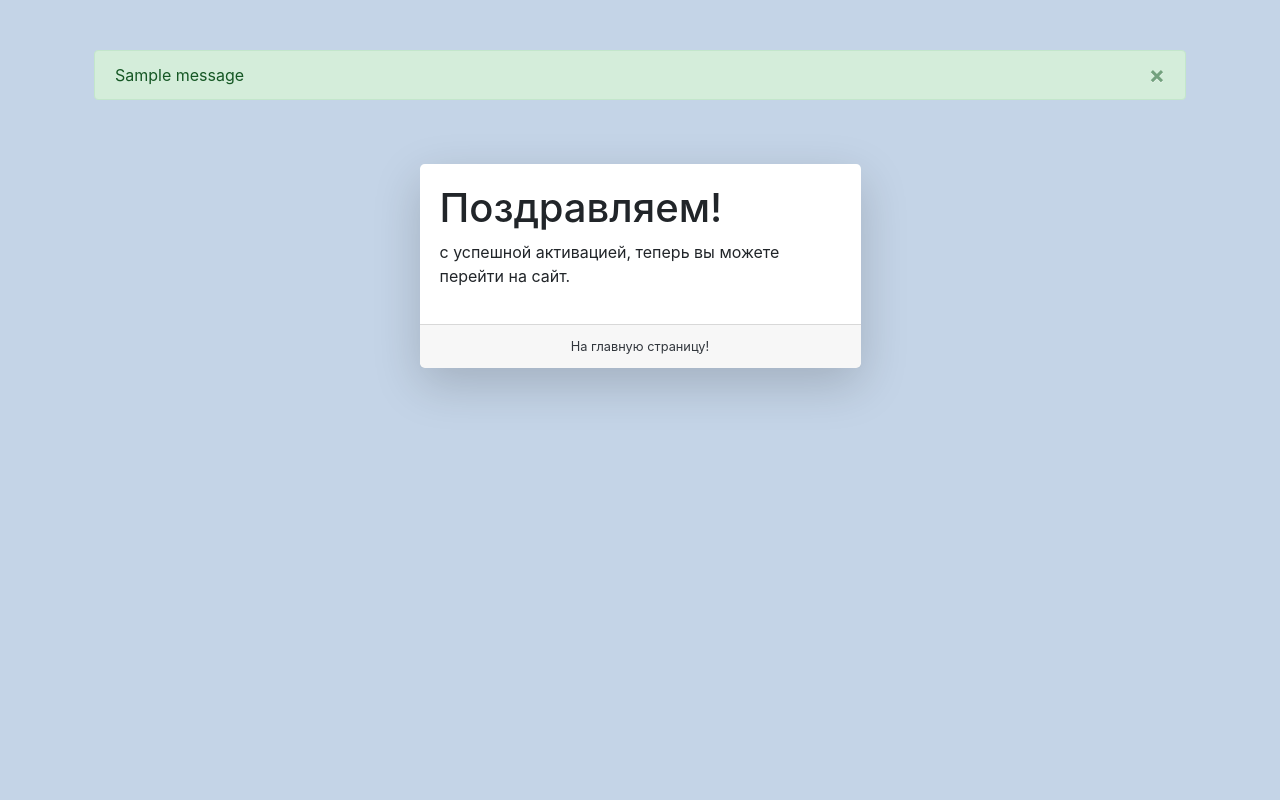
After one commit to borisshavrin/geekshop, a Django app: a page that uses users/templates/users/base.html in a window 1280 px wide. The commit adds this page. Run offline with Django 3.2, Linux system fonts and the light colour scheme; tables that the repository leaves empty hold one stand-in row (values such as "Sample post"); one stand-in notice (Sample message) is shown; parts of the project's set-up code (start-up, migrations or seed data) failed here and were passed over; some libraries are stand-ins or nearby versions.

Commit message:
added send_mail function in UserRegisterViews and verify user by link, added context_processors.py

```diff
--- /dev/null
+++ b/basket/context_processors.py
@@ -0,0 +1,12 @@
+from basket.models import Basket
+
+
+def basket(request):
+    baskets = []
+
+    if request.user.is_authenticated:
+        baskets = Basket.objects.filter(user=request.user)
+
+    return {
+        'basket': baskets,
+    }
--- a/users/models.py
+++ b/users/models.py
@@ -1,6 +1,18 @@
+from datetime import timedelta
+
 from django.db import models
 from django.contrib.auth.models import AbstractUser
+from django.utils.timezone import now
 
 
 class User(AbstractUser):
     image = models.ImageField(upload_to='users_images', blank=True)
+
+    activation_key = models.CharField(max_length=128, blank=True)
+    activation_key_expires = models.DateTimeField(default=(now() + timedelta(hours=48)))
+
+    def is_activation_key_expired(self):
+        if now() <= self.activation_key_expires:
+            return False
+
+        return True
--- a/users/templates/users/base.html
+++ b/users/templates/users/base.html
@@ -18,6 +18,24 @@
     <div id="layoutAuthentication_content">
         <main>
             <div class="container">
+                {% if messages or form.errors %}
+                    <div class="alert {% if messages %} alert-success {% else %} alert-warning {% endif %}
+                        alert-dismissible fade show" role="alert" style="margin-top: 50px;">
+                        {% if messages %}
+                            {% for message in messages %}
+                                {{ message }}
+                            {% endfor %}
+                        {% else %}
+                            {% for error_field, error_message in form.errors.items %}
+                                <li> {{ error_field }}: {{ error_message }}</li>
+                            {% endfor %}
+                        {% endif %}
+                        <button type="button" class="close" data-dismiss="alert" aria-label="Close">
+                            <span aria-hidden="true">&times;</span>
+                        </button>
+                    </div>
+                {% endif %}
+
                 <div class="row justify-content-center">
                     {% block content %}
 
--- /dev/null
+++ b/users/templates/users/verification.html
@@ -0,0 +1,24 @@
+{% extends 'users/base.html' %}
+
+{% block content %}
+
+        <div class="col-lg-5">
+            <div class="card shadow-lg border-0 rounded-lg mt-5">
+
+                <div class="card-body">
+                    {% if user %}
+                        <h1>Поздравляем!</h1>
+                        <p>с успешной активацией, теперь вы можете перейти на сайт.</p>
+                    {% else %}
+                        <h1>Ошибка!</h1>
+                        <p>Обратитесь к администратору и можете перейти на главную страницу.</p>
+                    {% endif %}
+                </div>
+
+                <div class="card-footer text-center">
+                    <div class="small"><a href="{% url 'index' %}">На главную страницу!</a></div>
+                </div>
+            </div>
+        </div>
+
+{% endblock %}
--- a/users/urls.py
+++ b/users/urls.py
@@ -1,12 +1,14 @@
 from django.urls import path
 
-from users.views import UsersLoginView, UsersRegisterViews, logout, UsersProfileView
+from users.views import UsersLoginView, UsersRegisterViews, logout, UsersProfileView, verify
 
 app_name = 'users'
 
 urlpatterns = [
     path('login/', UsersLoginView.as_view(), name='login'),
     path('register/', UsersRegisterViews.as_view(), name='register'),
+    # path('register/', register, name='register'),
     path('profile/<int:pk>', UsersProfileView.as_view(), name='profile'),
     path('logout/', logout, name='logout'),
+    path('verify/<str:email>/<str:activation_key>/', verify, name='verify'),
 ]
--- a/users/views.py
+++ b/users/views.py
@@ -1,6 +1,7 @@
 import django.contrib.messages
 from django.contrib.auth.views import LoginView
 from django.contrib.messages.views import SuccessMessageMixin
+from django.core.mail import send_mail
 from django.views.generic.edit import CreateView, UpdateView
 from django.shortcuts import render, HttpResponseRedirect
 from django.contrib.auth.decorators import login_required
@@ -8,6 +9,7 @@ from django.contrib import auth, messages
 from django.urls import reverse, reverse_lazy
 from django.utils.decorators import method_decorator
 
+from geekshop import settings
 from users.forms import UserLoginForm, UserRegisterForm, UserProfileForm
 from users.models import User
 from basket.models import Basket
@@ -27,12 +29,38 @@ class UsersRegisterViews(SuccessMessageMixin, CreateView):
     template_name = 'users/register.html'
     form_class = UserRegisterForm
     success_url = reverse_lazy('users:login')
-    success_message = 'Вы успешно зарегистрировались!'
+    success_message = 'Вы успешно зарегистрировались, проверьте почту для подтверждения!'
 
     def get_context_data(self, **kwargs):
         context = super(UsersRegisterViews, self).get_context_data(**kwargs)
         context['title'] = 'GeekShop - Регистрация'
         return context
+
+    def form_valid(self, form):
+        user = form.save()
+        verify_link = reverse('users:verify', args=[user.email, user.activation_key])
+        title = f'Подтверждение учетной записи {user.username}'
+        message = f'\nДля подтверждения Вашей учетной записи {user.email} на портале {settings.DOMAIN_NAME}' \
+                  f'перейдите по ссылке: \n{settings.DOMAIN_NAME}{verify_link}'
+        self.success_message += message
+        send_mail(title, message, settings.EMAIL_HOST_USER, [user.email], fail_silently=False)
+        return super(UsersRegisterViews, self).form_valid(form)
+
+
+def verify(request, email, activation_key):
+    try:
+        user = User.objects.get(email=email)
+        if user.activation_key == activation_key and not user.is_activation_key_expired():
+            user.is_active = True
+            user.save()
+            auth.login(request, user)
+            return render(request, 'users/verification.html')
+        else:
+            print(f'error activation user {user.username}')
+            return render(request, 'users/verification.html')
+    except Exception as err:
+        print(f'error activation user {err.args}')
+        return HttpResponseRedirect(reverse('index'))
 
 
 def logout(request):
```
Also changed, not shown: geekshop/settings.py (+9 -0 lines), users/forms.py (+13 -0 lines).
